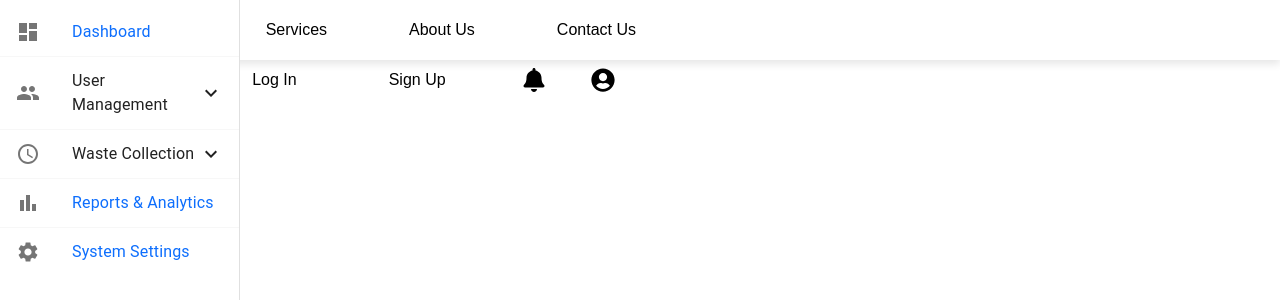
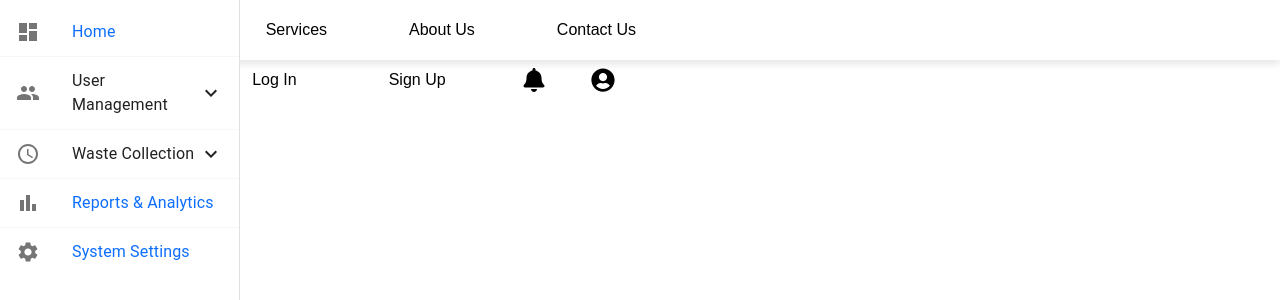
Before and after one commit to KavinMadusanka/Smart-Waste-Management-System-for-Urban-Area, a React (Create React App) app in the folder frontend/: page /adminDashboard in a window 1280 px wide. Shown: the top 300 px of the page. Built offline with nearby package versions, Linux system fonts and the light colour scheme; grey boxes are pictures that could not be loaded.

Commit message:
Update AdminMenu.js

```diff
--- a/frontend/src/components/Layout/AdminMenu.js
+++ b/frontend/src/components/Layout/AdminMenu.js
@@ -28,11 +28,11 @@ const AdminMenu = () => {
       <Box sx={{ overflow: 'auto' }}>
         <List>
           {/* Dashboard */}
-          <ListItem button component={Link} to="/admin/dashboard">
+          <ListItem button component={Link} to="/">
             <ListItemIcon>
               <Dashboard />
             </ListItemIcon>
-            <ListItemText primary="Dashboard" />
+            <ListItemText primary="Home" />
           </ListItem>
 
           <Divider />
```
